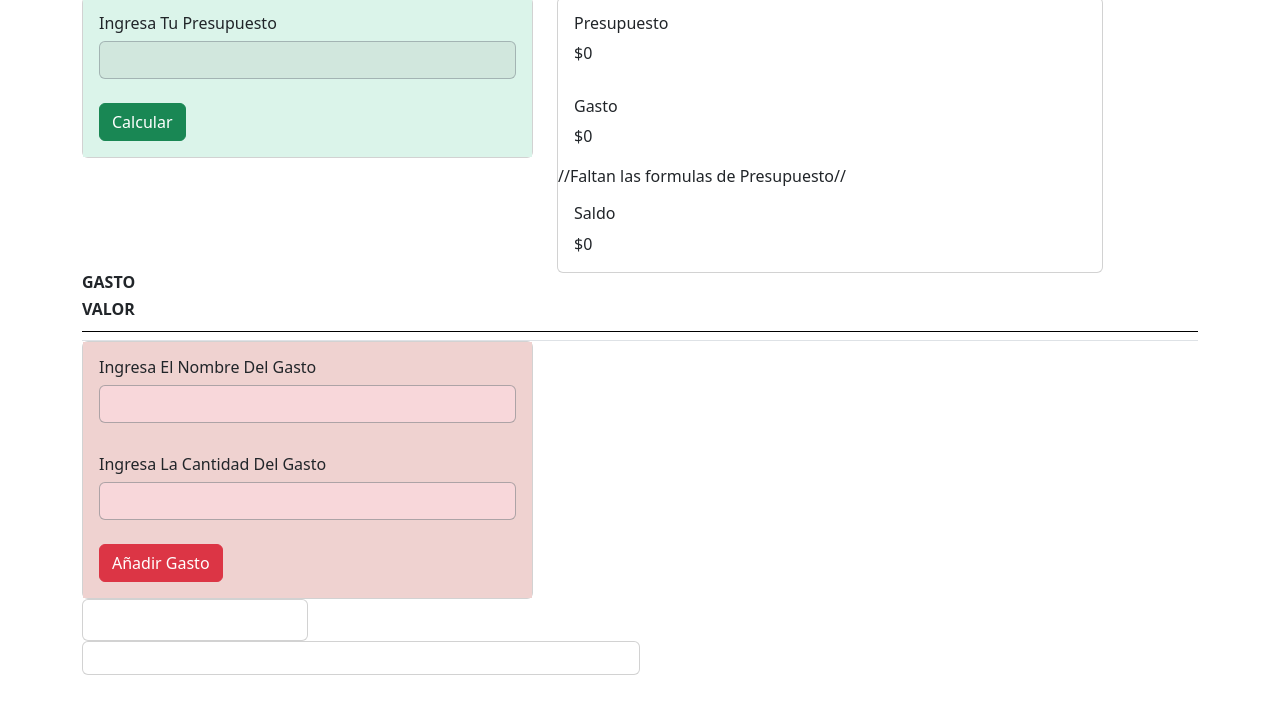
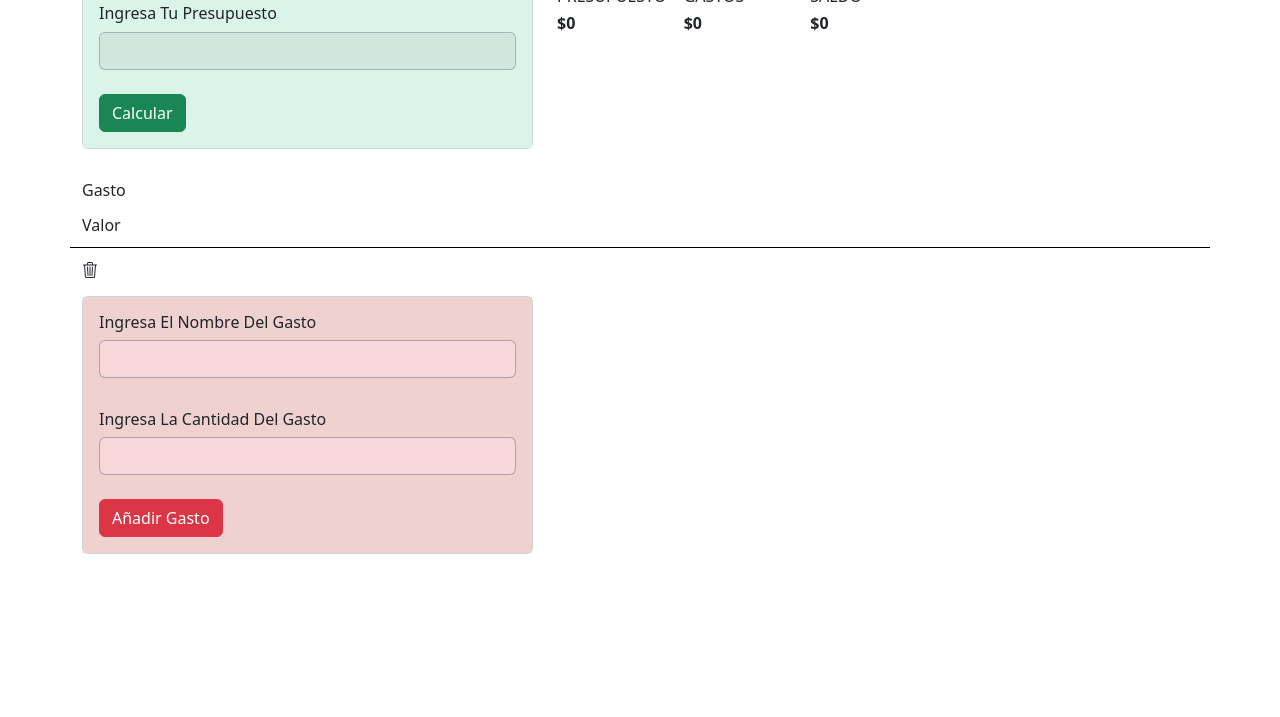
Before and after one commit to Alborada73/tarea-presupuesto-de-nuevo, a plain HTML site: page index.html in a window 1280 px wide. Shown: the part 83-800 px from the top of the page. Drawn offline with nearby package versions, Linux system fonts and the light colour scheme.

Commit message:
subiendo 2do avance tarea nueva ppto app

```diff
--- a/index.html
+++ b/index.html
@@ -13,100 +13,77 @@
 
 <body>
 
+    <main class="container">
         <p>
-    <h1>Presupuesto APP</h1>
+        <h2>PRESUPUESTO APP</h2>
         </p>
-    <main class="container">
         <div class="row">
             <div class="col-sm-5 mb-3 mb-sm-0">
                 <form>
 
                     <div class="card">
-
                         <div class="card-body" style="background-color: rgb(219, 244, 234);" borderer="#00C9A7;">
                             <h6 class="card-title">Ingresa Tu Presupuesto</h6>
                             <div>
-                            <input
-                             id="nameExpense"
-                             name="nameExpense"
+                                <input id="nameExpense" name="nameExpense"
                                     class="form-control bg-success-subtle border-secondary border-opacity-50"
                                     type="numero" min="0" required>
-                            <a href="#"></a>
                             </div>
                             <br>
                             <button class="btn btn-success" type="submit">Calcular</button>
                 </form>
             </div>
 
-                </div>
+        </div><br>
 
         </div>
 
+        <section class="col-2 col-md-4">
+            <div class="row row-cols-1 row-cols-md-2 row-cols-lg-3 row-gap-1 text-center text-md-start">
 
-            <div class="col-2 col-sm-6">
-                <div class="card">
-                    <div class="card-body">
-                        <div class="row align-items-start">
                 <div class="col">
-                                <h6 class="card-title">Presupuesto</h6>
-                                <p id="outputExpense" class="card-text" data-value="">$0</p>
+                    <h6 class="text-uppercase mb-1">presupuesto</h6>
+                    <p id="outputBudget" class="fw-bold" data-value="0">$0</p>
+                </div>
+
+                <div class="col">
+                    <h6 class="text-uppercase mb-1">gastos</h6>
+                    <p id="outputExpense" class="fw-bold">$0</p>
+                </div>
+
+                <div class="col">
+                    <h6 class="text-uppercase mb-1">saldo</h6>
+                    <p id="balance" class="fw-bold">$0</p>
                 </div>
             </div>
-                    </div>
-
-                    <div class="card-body">
-                        <div class="col align-self-center">
-                            <h6 class="card-title">Gasto</h6>
-                            <p id="outputExpense" class="card-text">$0</p>
-                        </div>
-                    </div>
-//Faltan las formulas de Presupuesto//
-
-                    <div>
-                        <div class="card-body">
-                            <div class="col col align-self-end">
-                                <h6 class="card-title">Saldo</h6>
-                                <p id="outputExpense" class="card-text">$0</p>
-                            </div>
-                        </div>
-                    </div>
-                </div>
-            </div>
-        </div>
-        </div>
+        </section>
 
 
-        <div class="h5 pb-1 mb-2 text-center-black border-bottom border-black">
-            <h6 class="col col-6 text-uppercase fw-bold">
-                Gasto
-            </h6>
-            <h6 class="col col-5 text-uppercase fw-bold">
-                Valor
-            </h6>
-            <h6 class="col col-1 text-uppercase fw-bold visually-hidden">
-                Borrar
-            </h6>
+        <h6 class="col col-6 text-uppercase fw-bold" style="text-align: right;"><h6>Gasto</h6>
+        <h6 class="col col-5 text-uppercase fw-bold" style="text-align: left;"><h6>Valor</h6>
+    <p style="text-align: right;" delay: { "show": 500, "hide": 100 }.
+        <div class="h6 pb-1 mb-2 text-center-black border-bottom border-black"></div>
+
+            <h6 class="col col-1 text-uppercase fw-bold visually-hidden">Borrar</h6>
+            <svg xmlns="http://www.w3.org/2000/svg" width="16" height="16" fill="currentColor" class="bi bi-trash3" viewBox="0 0 16 16">
+                <path d="M6.5 1h3a.5.5 0 0 1 .5.5v1H6v-1a.5.5 0 0 1 .5-.5ZM11 2.5v-1A1.5 1.5 0 0 0 9.5 0h-3A1.5 1.5 0 0 0 5 1.5v1H2.506a.58.58 0 0 0-.01 0H1.5a.5.5 0 0 0 0 1h.538l.853 10.66A2 2 0 0 0 4.885 16h6.23a2 2 0 0 0 1.994-1.84l.853-10.66h.538a.5.5 0 0 0 0-1h-.995a.59.59 0 0 0-.01 0H11Zm1.958 1-.846 10.58a1 1 0 0 1-.997.92h-6.23a1 1 0 0 1-.997-.92L3.042 3.5h9.916Zm-7.487 1a.5.5 0 0 1 .528.47l.5 8.5a.5.5 0 0 1-.998.06L5 5.03a.5.5 0 0 1 .47-.53Zm5.058 0a.5.5 0 0 1 .47.53l-.5 8.5a.5.5 0 1 1-.998-.06l.5-8.5a.5.5 0 0 1 .528-.47ZM8 4.5a.5.5 0 0 1 .5.5v8.5a.5.5 0 0 1-1 0V5a.5.5 0 0 1 .5-.5Z"/>
+              </svg>
         </div>
-        <ul
-            id="listExpenses"
-            class="list-group list-group-flush border-bottom"></ul>
-    </div>
+    </section>
+    </p>
 
 
-        <div class="col align-self-end"></div>
+
+        </div>
         <div class="row">
             <div class="col-sm-5 mb-3 mb-sm-0">
                 <div class="card">
                     <div class="card-body" style="background-color: rgb(239, 210, 208);">
                         <h6 class="card-title">Ingresa El Nombre Del Gasto</h6>
                         <div>
-                            <input
-                             id="nameExpense"
-                             name="nameExpense"
-                             class="form-control bg-danger-subtle border-secondary border-opacity-50"
-                             type="text" required>
-
-                            <a href="#" class=""></a>
+                            <input id="nameExpense" name="nameExpense"
+                                class="form-control bg-danger-subtle border-secondary border-opacity-50" type="text"
+                                required>
                         </div>
 
 
@@ -114,44 +91,14 @@
                         <div class="card-body"></div>
                         <h6 class="card-title">Ingresa La Cantidad Del Gasto</h6>
                         <div>
-                            <input
-                             id="nameExpense"
-                             name="nameExpense"
-                             class="form-control bg-danger-subtle border-secondary border-opacity-50"
-                             type="numero" min="0" required>
-                            <a href="#"></a>
+                            <input id="nameExpense" name="nameExpense"
+                                class="form-control bg-danger-subtle border-secondary border-opacity-50" type="numero"
+                                min="0" required>
+
                         </div>
                         <br>
                         <button type="button" class="btn btn-danger">Añadir Gasto</button></a>
 
-                    </div>
-                </div>
-
-
-
-                <div class="col-sm-6">
-                    <div class="card">
-                        <div class="card-body">
-                            <h5 class="card-title"></h5>
-
-                        </div>
-                    </div>
-                </div>
-            </div>
-        </div>
-        </div>
-        <div class="col-sm-6">
-            <div class="card">
-                <div class="card-body">
-
-
-                </div>
-            </div>
-        </div>
-        </div>
-
-
-        </div>
     </main>
 
     <script src="https://cdn.jsdelivr.net/npm/bootstrap@5.3.0-alpha3/dist/js/bootstrap.bundle.min.js"
@@ -161,8 +108,9 @@
         integrity="sha256-oP6HI9z1XaZNBrJURtCoUT5SUnxFr8s3BzRl+cbzUq8=" crossorigin="anonymous"></script>
 
     <script>
-        type="module"
-        src="assets/js/main.js"</script>
+        type = "module"
+        src = "assets/js/main.js"</script>
+    <br>
 </body>
 
 </html>
```
Lines whose indentation alone changed are shown as unchanged.
